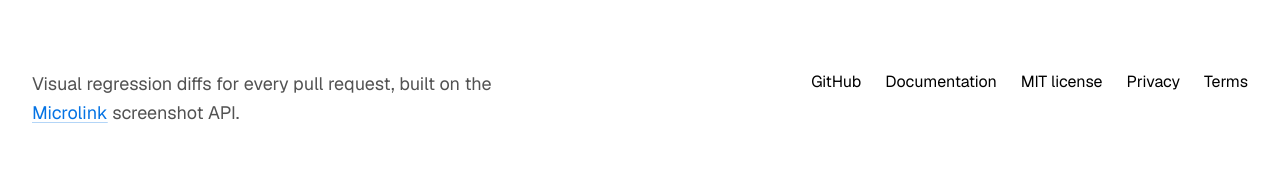
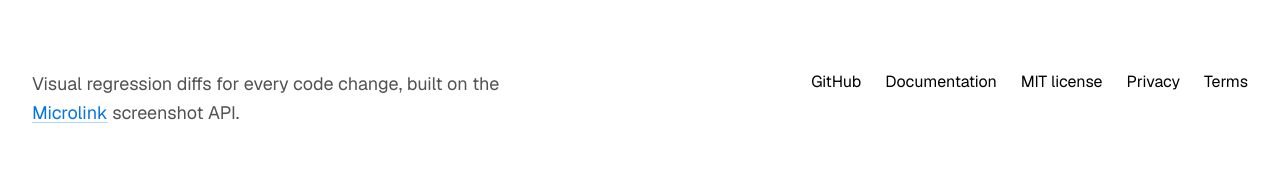
Before and after one commit to microlinkhq/difftool, a Next.js app in the folder packages/web/: page / in a window 1280 px wide. Shown: the part 7013-7191 px from the top of the page. Built offline with nearby package versions, Linux system fonts and the light colour scheme.

Commit message:
fix(web): footer says code change instead of pull request
Co-Authored-By: Claude Opus 5.5 <noreply@anthropic.com>

```diff
--- a/packages/web/components/landing/site-footer.tsx
+++ b/packages/web/components/landing/site-footer.tsx
@@ -15,7 +15,7 @@ export function SiteFooter() {
     <footer className="px-page pb-8 pt-8">
       <div className="flex flex-col gap-8 sm:flex-row sm:items-start sm:justify-between">
         <p className="max-w-[40ch] text-[18px] leading-[1.6] text-muted-foreground">
-          Visual regression diffs for every pull request, built on the{" "}
+          Visual regression diffs for every code change, built on the{" "}
           <a href={MICROLINK_URL} className={TEXT_LINK_CLASS}>
             Microlink
           </a>{" "}
```
